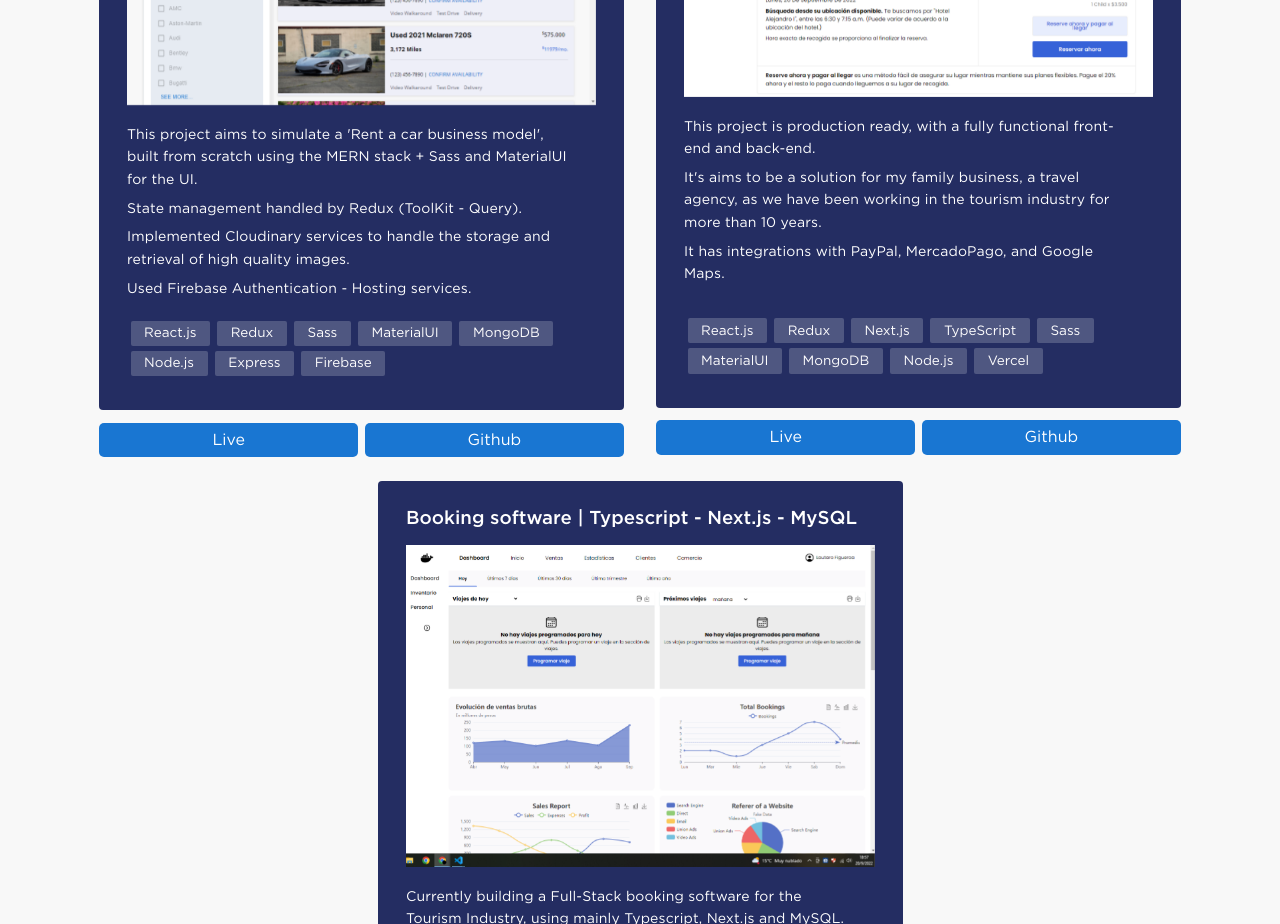
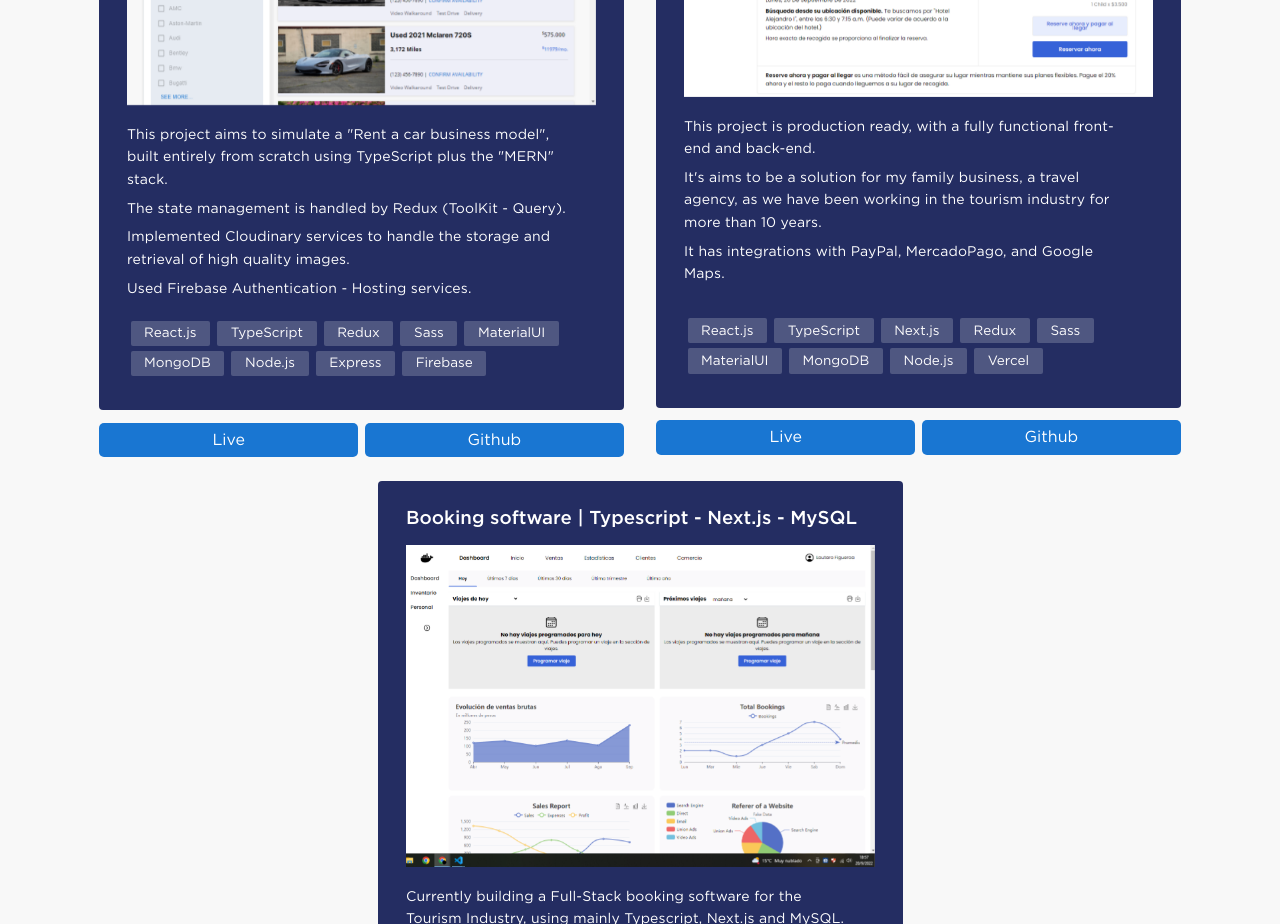
Before and after one commit to hellodiamalassana/dlk, a React (Create React App) app: page / in a window 1280 px wide. Shown: the part 1380-2304 px from the top of the page. Built offline with nearby package versions, Linux system fonts and the light colour scheme; no server answers.

Commit message:
Updated 'Car marketplace' technologies

```diff
--- a/src/Components/data/projectsData.js
+++ b/src/Components/data/projectsData.js
@@ -35,14 +35,15 @@ const projectsData = [
     endDate: "March 2022",
     image: rumrumCars,
     description: [
-      "This project aims to simulate a 'Rent a car business model', built from scratch using the MERN stack + Sass and MaterialUI for the UI.",
+      'This project aims to simulate a "Rent a car business model", built entirely from scratch using TypeScript plus the "MERN" stack.',
       // "My second project of 2022 was a 'Rent a car business model', built from scratch using the MERN Stack + Sass and MaterialUI to handle the CSS structure.",
-      "State management handled by Redux (ToolKit - Query).",
+      "The state management is handled by Redux (ToolKit - Query).",
       "Implemented Cloudinary services to handle the storage and retrieval of high quality images.",
       "Used Firebase Authentication - Hosting services.",
     ],
     technologies: [
       "React.js",
+      "TypeScript",
       "Redux",
       "Sass",
       "MaterialUI",
@@ -68,9 +69,9 @@ const projectsData = [
     ],
     technologies: [
       "React.js",
+      "TypeScript",
+      "Next.js",
       "Redux",
-      "Next.js",
-      "TypeScript",
       "Sass",
       "MaterialUI",
       "MongoDB",
@@ -111,3 +112,19 @@ const projectsData = [
 ];
 
 export default projectsData;
+
+// This project aimed to upgrade the current updated website of one of the most prestigious travel companies from Northern Argentina.
+
+// So I Designed a fully functional Tourism web app from scratch where I conceptualized and designed the user interface and developed an ecommerce system (based on MongoDB) that allowed users to book trips
+// directly with the agency.
+
+// The project was built mainly with React.js, TypeScript, Next.js, and MongoDB.
+// Integrations to process payments such as PayPal and MercadoPago were added.
+
+// ---
+
+// Achieved:
+
+// - Fully SEO optimized score of 100% and a Real Experience Score (RES) of 98/100 according to Google Lighthouse and Vercel.
+
+// - A fully responsive web application that works on all devices.
```
